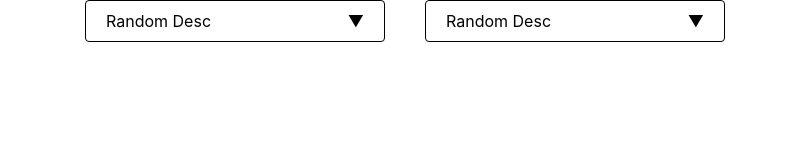
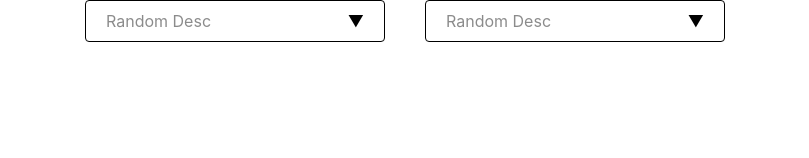
Before and after one commit to akwong189/hive-take-home, a React (Create React App) app: page / in a window 1280 px wide. Shown: the top 158 px of the page, without its empty margins (235-1044 px from the left). Built offline with nearby package versions, Linux system fonts and the light colour scheme.

Commit message:
fixed css classname to match js reference

```diff
--- a/src/dropdown/dropdown.css
+++ b/src/dropdown/dropdown.css
@@ -28,7 +28,7 @@
     user-select: none;
 }
 
-.drop-context-tag {
+.drop-context-desc {
     opacity: 0.45;
 }
 
```
